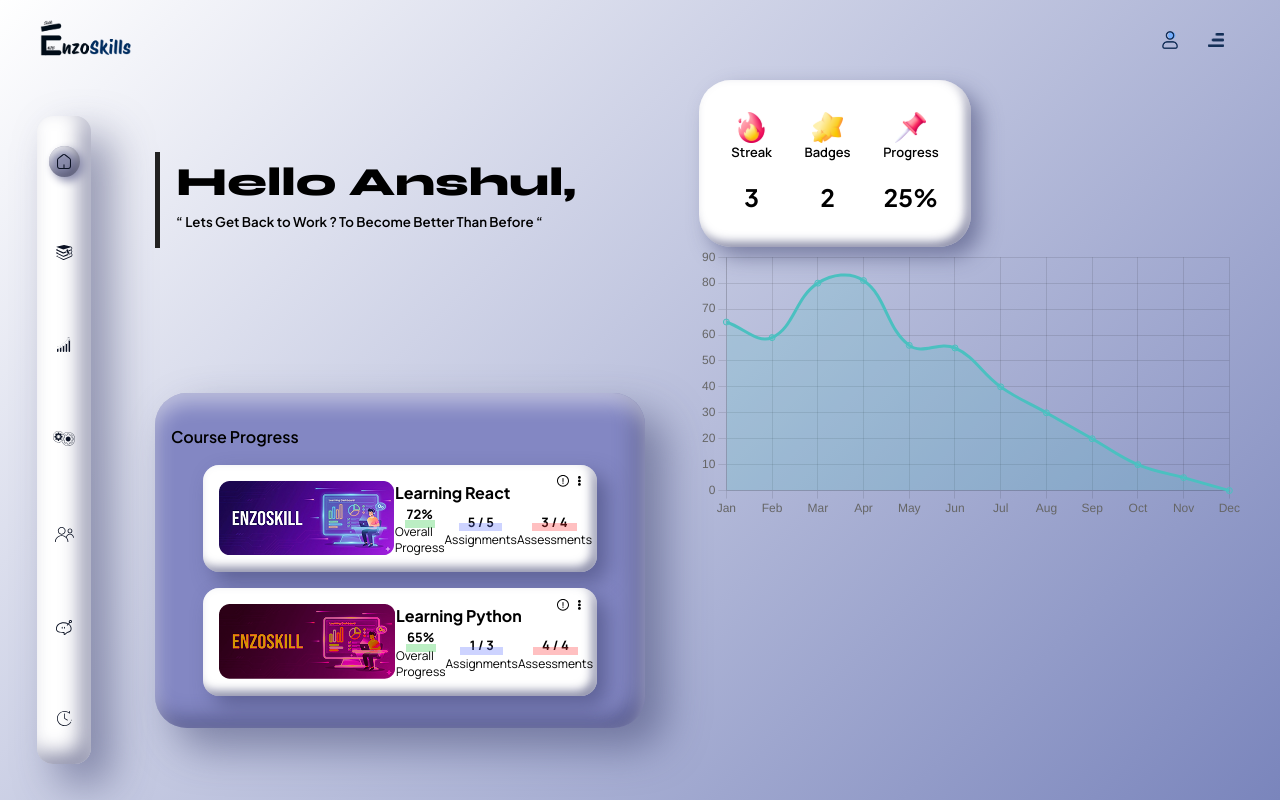
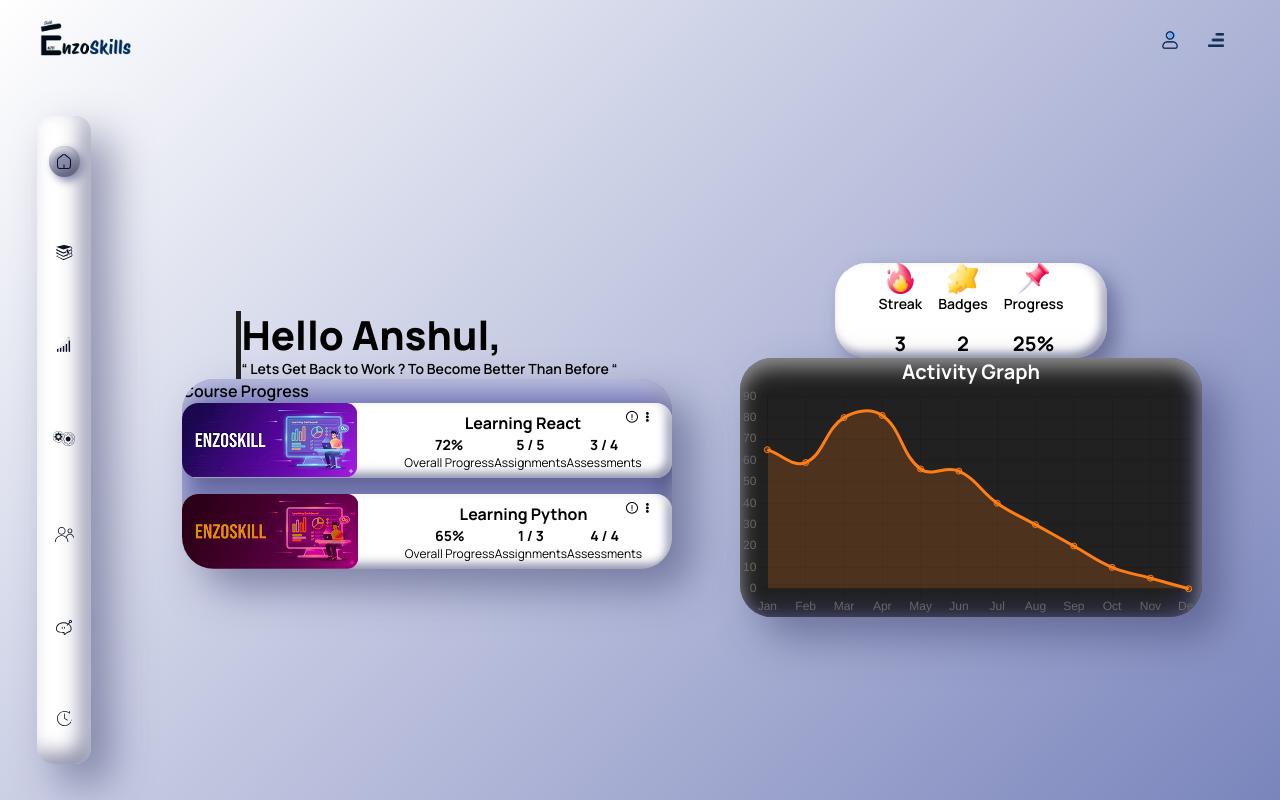
Before and after one commit to Codomania-Legends/EnzoSkills, a React (Vite) app in the folder frontend/: page /dashboard/home in a window 1280 px wide. Built offline with nearby package versions, Linux system fonts and the light colour scheme; a web font is replaced by a local one.

Commit message:
Adding Styling in Home Page

```diff
--- a/frontend/src/Components/Dashboard/Home/ActivityGraph.jsx
+++ b/frontend/src/Components/Dashboard/Home/ActivityGraph.jsx
@@ -28,15 +28,18 @@
                 data: [65, 59, 80, 81, 56, 55, 40, 30, 20, 10, 5, 0],
                 fill: true,
                 tension : 0.4,
-                borderColor: 'rgba(75,192,192,1)',
-                backgroundColor: 'rgba(75,192,192,0.2)',
+                borderColor: 'rgba(255,126,20,1)',
+                backgroundColor: 'rgba(255,126,20,0.2)',
             },
         ],
     };
 
     return (
-        <div>
-            <Chart type='line' data={data} />
+        <div className='black medium-box-shadow w-full md:w-[85%] rounded-[2em] p-4 md:p-8 mb-4 md:mb-[5%] text-white text-center font-bold shadow-[inset_0_10px_20px_#ffffff25,inset_-10px_-10px_20px_#000,20px_20px_50px_#21212150]'>
+            <h1 className="text-lg md:text-xl mb-4">Activity Graph</h1>
+            <div className="w-full overflow-x-auto">
+               <Chart type='line' data={data} />
+            </div>
         </div>
     );
 }
--- a/frontend/src/Components/Dashboard/Home/CourseProgress.jsx
+++ b/frontend/src/Components/Dashboard/Home/CourseProgress.jsx
@@ -3,33 +3,41 @@
 function CourseProgress({Courses}) {
     return (
         <>
-            <h2>Course Progress</h2>
-                <div className='dash-home-course-progress-content'>
+            <h2 className='font-["Plus_Jakarta_Sans"] text-base font-semibold mb-4 text-center md:text-left'>Course Progress</h2>
+                <div className='grid gap-y-4 px-2 md:px-8'>
                     {
                         Courses.map((course , index) => (
-                            <div className='dash-home-course-progress-item white small-box-shadow border-radius-10' key={index}>
-                                <img src={course.image} alt="" />
-                                <div className='dash-home-course-progress-item-content'>
-                                    <h3 className='dash-home-course-name'>{course.name}</h3>
-                                    <div className="dash-home-course-progress-items-Details">
-                                        <div className='course-progress-items flex justify-center align-center flex-col'>
-                                            <p>{course.overall_progress}</p>
-                                            <span className='text-xs'>Overall Progress</span>
-                                            <div className="course-progress-marker bg-[#27C84050]" />
+                            <div className='w-full flex flex-col lg:flex-row justify-between items-center rounded-2xl p-4 gap-4 relative white small-box-shadow' key={index}>
+                                <img src={course.image} alt="" className="w-16 md:w-20 lg:w-auto object-contain" />
+
+                                <div className='h-full w-full lg:w-[70%] flex flex-col justify-between items-center lg:items-start gap-4 lg:gap-0'>
+                                    <h3 className='font-bold font-["Plus_Jakarta_Sans"] text-center lg:text-left'>{course.name}</h3>
+
+                                    {/* Stats container wrapped for mobile */}
+                                    <div className="flex flex-wrap lg:flex-nowrap justify-evenly lg:justify-between items-center w-full gap-y-4 mt-2 lg:mt-0">
+
+                                        <div className='relative flex justify-center items-center flex-col w-[30%] lg:w-auto'>
+                                            <p className='font-bold text-xs md:text-sm'>{course.overall_progress}</p>
+                                            <span className='text-[10px] md:text-xs text-center'>Overall Progress</span>
+                                            <div className="h-[0.5em] w-full lg:w-[60%] absolute top-[30%] lg:top-[30%] bg-[#27C84050] -z-10 rounded" />
                                         </div>
-                                        <div className='course-progress-items flex justify-center align-center flex-col'>
-                                            <p>{course.assignments[0]} / {course.assignments[1]}</p>
-                                            <span className='text-xs'>Assignments</span>
-                                            <div className="course-progress-marker bg-[#6073FF50]" />
+
+                                        <div className='relative flex justify-center items-center flex-col w-[30%] lg:w-auto'>
+                                            <p className='font-bold text-xs md:text-sm'>{course.assignments[0]} / {course.assignments[1]}</p>
+                                            <span className='text-[10px] md:text-xs text-center'>Assignments</span>
+                                            <div className="h-[0.5em] w-full lg:w-[60%] absolute top-[30%] lg:top-[30%] bg-[#6073FF50] -z-10 rounded" />
                                         </div>
-                                        <div className='course-progress-items flex justify-center align-center flex-col'>
-                                            <p>{course.assessments[0]} / {course.assessments[1]}</p>
-                                            <span className='text-xs'>Assessments</span>
-                                            <div className="course-progress-marker bg-[#FF383C50]" />
+
+                                        <div className='relative flex justify-center items-center flex-col w-[30%] lg:w-auto'>
+                                            <p className='font-bold text-xs md:text-sm'>{course.assessments[0]} / {course.assessments[1]}</p>
+                                            <span className='text-[10px] md:text-xs text-center'>Assessments</span>
+                                            <div className="h-[0.5em] w-full lg:w-[60%] absolute top-[30%] lg:top-[30%] bg-[#FF383C50] -z-10 rounded" />
                                         </div>
-                                        <div className="side-options-dash-home">
-                                            <img src="/Dashboard/Courses/info.svg" alt="" />
-                                            <img src="/Dashboard/Courses/menu.svg" alt="" />
+
+                                        {/* Adjusted side options position for mobile */}
+                                        <div className="absolute top-2 right-2 lg:top-[10%] lg:right-[2%] flex justify-end gap-2 w-auto lg:w-[10%]">
+                                            <img src="/Dashboard/Courses/info.svg" alt="" className="w-4 lg:w-auto cursor-pointer" />
+                                            <img src="/Dashboard/Courses/menu.svg" alt="" className="w-4 lg:w-auto cursor-pointer" />
                                         </div>
                                     </div>
                                 </div>
--- a/frontend/src/Components/Dashboard/Home/Greet.jsx
+++ b/frontend/src/Components/Dashboard/Home/Greet.jsx
@@ -2,9 +2,9 @@
 
 function Greet() {
     return (
-        <div className='dash-home-greet'>
-            <h1 className='greet-name'>Hello Anshul,</h1>
-            <p className='greet-motivation'>“ Lets Get Back to Work ? To Become Better Than Before “</p>
+        <div className='border-l-[5px] border-[#212121] pt-0 px-4 pb-4 rounded-none text-center md:text-left'>
+            <h1 className='font-["Syne"] text-3xl md:text-[2.5rem] font-black'>Hello Anshul,</h1>
+            <p className='font-["Plus_Jakarta_Sans"] text-xs md:text-sm font-semibold mt-2 md:mt-0'>“ Lets Get Back to Work ? To Become Better Than Before “</p>
         </div>
     )
 }
--- a/frontend/src/Components/Dashboard/Home/Home.jsx
+++ b/frontend/src/Components/Dashboard/Home/Home.jsx
@@ -1,6 +1,5 @@
 import React from 'react'
 import Dash_Layout from '../../../layout/Dash_Layout'
-import "./home.css"
 import Greet from './Greet'
 import CourseProgress from './CourseProgress'
 import ProgressBox from './ProgressBox'
@@ -25,14 +24,21 @@
     ]
     return (
     <Dash_Layout>
-        <div className='dash-home-container'>
-            <div className='dash-home-left'>
+        {/* Made container scrollable on mobile, fixed height on desktop */}
+        <div className='min-h-screen md:h-full w-full flex flex-col md:flex-row justify-center items-center gap-8 md:gap-0 py-8 md:py-0'>
+
+            {/* Left Column: Full width on mobile, 50% on desktop */}
+            <div className='h-auto md:h-full w-full md:w-1/2 flex flex-col justify-around items-center md:items-start px-4 md:px-8 gap-8 md:gap-0'>
                 <Greet />
-                <div className='dash-home-course-progress dark-blue medium-box-shadow'>
+
+                {/* Course Progress Container */}
+                <div className='max-h-[400px] md:max-h-[60%] w-full md:w-[90%] rounded-[2em] overflow-y-scroll py-8 px-4 [&::-webkit-scrollbar]:hidden dark-blue medium-box-shadow'>
                     <CourseProgress Courses={Courses}/>
                 </div>
             </div>
-            <div className='dash-home-right'>
+
+            {/* Right Column: Full width on mobile, 50% on desktop */}
+            <div className='h-auto md:h-full w-full md:w-1/2 flex flex-col justify-around items-center md:items-start px-4 md:px-0 gap-8 md:gap-0'>
                 <ProgressBox />
                 <ActivityGraph />
             </div>
--- a/frontend/src/Components/Dashboard/Home/ProgressBox.jsx
+++ b/frontend/src/Components/Dashboard/Home/ProgressBox.jsx
@@ -8,15 +8,15 @@
     ]
     return (
         <>
-            <div className='home-progress-box-container white small-box-shadow'>
+            <div className='w-full md:w-[90%] lg:w-1/2 rounded-[2em] py-8 px-4 flex flex-wrap md:flex-nowrap justify-around items-center gap-4 white small-box-shadow'>
                 {ProgressBoxItems.map((item , index) => {
                     return (
-                        <div className="progress-box-items" key={index + item.name}>
-                            <div className='progress-box-title'>
-                                <img src={item.image} alt="" />
-                                <p>{item.name}</p>
+                        <div className="flex justify-between items-center flex-col gap-2 md:gap-4" key={index + item.name}>
+                            <div className='flex justify-center items-center flex-col text-xs md:text-sm font-semibold font-["Manrope"]'>
+                                <img src={item.image} alt="" className="w-8 md:w-auto" />
+                                <p className="text-center">{item.name}</p>
                             </div>
-                            <p>{item.value}</p>
+                            <p className='text-lg md:text-xl font-bold font-["Plus_Jakarta_Sans"]'>{item.value}</p>
                         </div>
                     )
                 })}
--- a/frontend/src/Components/Dashboard/Home/home.css
+++ /dev/null
@@ -1,157 +0,0 @@
-/* Main Home Container */
-.dash-home-container{
-    height: 100%;
-    width: 100%;
-    display: flex;
-    justify-content: center;
-    align-items: center;
-}
-
-.dash-home-left{
-    height: 100%;
-    width: 50%;
-    display: flex;
-    flex-direction: column;
-    justify-content: space-around;
-    align-items: start;
-}
-
-.dash-home-right{
-    height: 100%;
-    width: 50%;
-}
-/* Main Home Container */
-
-/* Left Container */
-
-.dash-home-greet {
-    border-left: 5px solid #212121;
-    padding: 0em 1em 1em 1em;
-    border-radius: 0em;
-}
-
-h1.greet-name {
-    font-family: "Syne";
-    font-size: 2.5rem;
-    font-weight: 900;
-}
-p.greet-motivation {
-    font-family: "Plus Jakarta Sans";
-    font-size: smaller;
-    font-weight: 600;
-}
-/* Left Container */
-
-/* Course Progress Container */
-.dash-home-course-progress {
-    max-height: 60%;
-    width: 90%;
-    border-radius: 2em;
-    overflow-y: scroll;
-    padding: 2em 1em;
-}
-
-.dash-home-course-progress h2 {
-    font-family: "Plus Jakarta Sans";
-    font-size: 1rem;
-    font-weight: 600;
-    margin-bottom: 1em;
-}
-
-.dash-home-course-progress::-webkit-scrollbar {
-    display: none;
-}
-
-.dash-home-course-progress-content {
-    display: grid;
-    grid-row-gap: 1em;
-    padding: 0em 2em;
-}
-/* Course Progress Container */
-
-/* Course Progress Item */
-.dash-home-course-progress-item {
-    width: 100%;
-    display: flex;
-    justify-content: space-between;
-    align-items: center;
-    border-radius: 1em;
-    padding: 1em;
-    position: relative;
-}
-.dash-home-course-progress-items-Details {
-    display: flex;
-    justify-content: space-evenly;
-    align-items: center;
-    width: 100%;
-}
-.dash-home-course-progress-item-content {
-    height: 100%;
-    width: 60%;
-    display: flex;
-    flex-direction: column;
-    justify-content: space-between;
-    align-items: start;
-}
-h3.dash-home-course-name {
-    font-weight: bold;
-    font-family: "Plus Jakarta Sans";
-}
-.course-progress-items p{
-    font-weight: bold;
-    font-size: small;
-}
-
-.course-progress-items{
-    position: relative;
-}
-
-.course-progress-marker{
-    height: 0.5em;
-    width: 60%;
-    position: absolute;
-    top: 30%;
-}
-
-.side-options-dash-home {
-    position: absolute;
-    top: 10%;
-    right: 2%;
-    display: flex;
-    justify-content: space-evenly;
-    width: 10%;
-}
-/* Course Progress Item */
-
-/* Progress Box */
-.home-progress-box-container {
-    width: 50%;
-    border-radius: 2em;
-    padding: 2em 1em;
-    display: flex;
-    justify-content: space-around;
-    align-items: center;
-}
-
-.home-progress-box-container .progress-box-items {
-    display: flex;
-    justify-content: space-between;
-    align-items: center;
-    flex-direction: column;
-    gap: 1em;
-}
-.progress-box-title ~ p {
-    font-size: x-large;
-    font-weight: bold;
-    font-family: "Plus Jakarta Sans";
-}
-.progress-box-title {
-    display: flex;
-    justify-content: center;
-    align-items: center;
-    flex-direction: column;
-    font-size: small;
-    font-weight: 600;
-    font-family: "Manrope";
-}
-/* Progress Box */
--- a/frontend/src/index.css
+++ b/frontend/src/index.css
@@ -19,7 +19,6 @@
   width: 100vw;
   height: 100vh;
   overflow: hidden;
-  /* Light Theme */
   background-image: linear-gradient(135deg, #fff, #7A85BC);
   /* Light Theme */
   /* Dark Theme */
```
